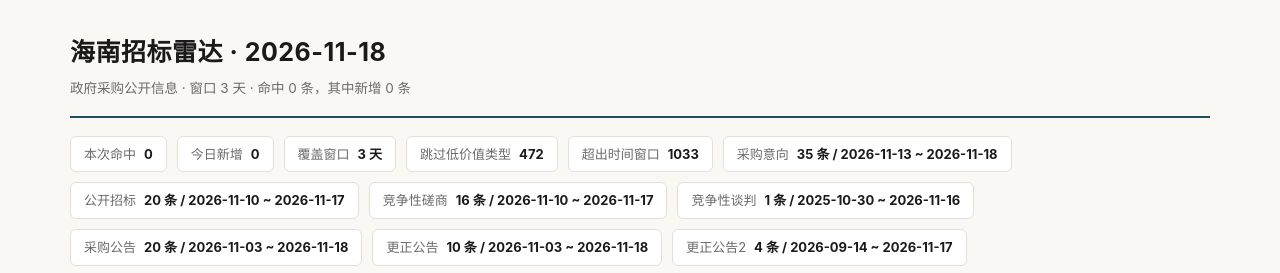
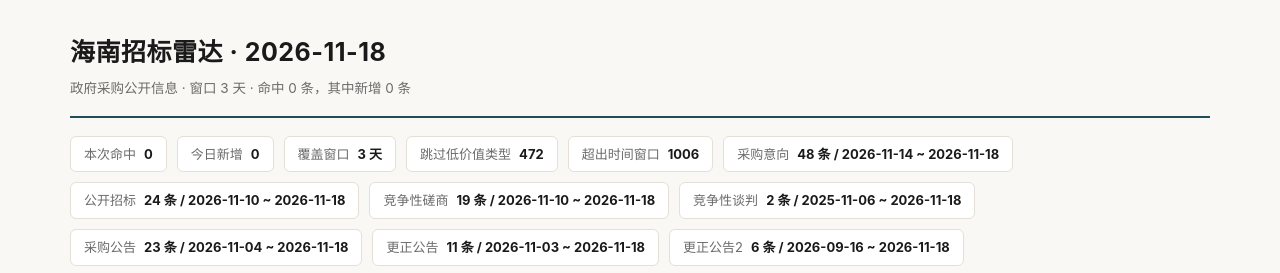
Before and after one commit to Yzewang/hainan-radar, a plain HTML site: page tender_2026-11-18.html in a window 1280 px wide. Shown: the top 273 px of the page. Drawn offline with Linux system fonts and the light colour scheme.

Commit message:
update tender_2026-11-18.html

```diff
--- a/tender_2026-11-18.html
+++ b/tender_2026-11-18.html
@@ -35,7 +35,7 @@
   <h1>海南招标雷达 · 2026-11-18</h1>
   <div class="sub">政府采购公开信息 · 窗口 3 天 · 命中 0 条，其中新增 0 条</div>
 </header>
-<div class="notes"><div><span>本次命中</span><b>0</b></div><div><span>今日新增</span><b>0</b></div><div><span>覆盖窗口</span><b>3 天</b></div><div><span>跳过低价值类型</span><b>472</b></div><div><span>超出时间窗口</span><b>1033</b></div><div><span>采购意向</span><b>35 条 / 2026-11-13 ~ 2026-11-18</b></div><div><span>公开招标</span><b>20 条 / 2026-11-10 ~ 2026-11-17</b></div><div><span>竞争性磋商</span><b>16 条 / 2026-11-10 ~ 2026-11-17</b></div><div><span>竞争性谈判</span><b>1 条 / 2025-10-30 ~ 2026-11-16</b></div><div><span>采购公告</span><b>20 条 / 2026-11-03 ~ 2026-11-18</b></div><div><span>更正公告</span><b>10 条 / 2026-11-03 ~ 2026-11-18</b></div><div><span>更正公告2</span><b>4 条 / 2026-09-14 ~ 2026-11-17</b></div><div><span>单一来源</span><b>1 条 / 2024-09-20 ~ 2026-11-16</b></div></div>
+<div class="notes"><div><span>本次命中</span><b>0</b></div><div><span>今日新增</span><b>0</b></div><div><span>覆盖窗口</span><b>3 天</b></div><div><span>跳过低价值类型</span><b>472</b></div><div><span>超出时间窗口</span><b>1006</b></div><div><span>采购意向</span><b>48 条 / 2026-11-14 ~ 2026-11-18</b></div><div><span>公开招标</span><b>24 条 / 2026-11-10 ~ 2026-11-18</b></div><div><span>竞争性磋商</span><b>19 条 / 2026-11-10 ~ 2026-11-18</b></div><div><span>竞争性谈判</span><b>2 条 / 2025-11-06 ~ 2026-11-18</b></div><div><span>采购公告</span><b>23 条 / 2026-11-04 ~ 2026-11-18</b></div><div><span>更正公告</span><b>11 条 / 2026-11-03 ~ 2026-11-18</b></div><div><span>更正公告2</span><b>6 条 / 2026-09-16 ~ 2026-11-18</b></div><div><span>单一来源</span><b>1 条 / 2024-09-20 ~ 2026-11-16</b></div></div>
 
 <section>
   <h2>今日新增 <span class="count">0 条</span></h2>
```
